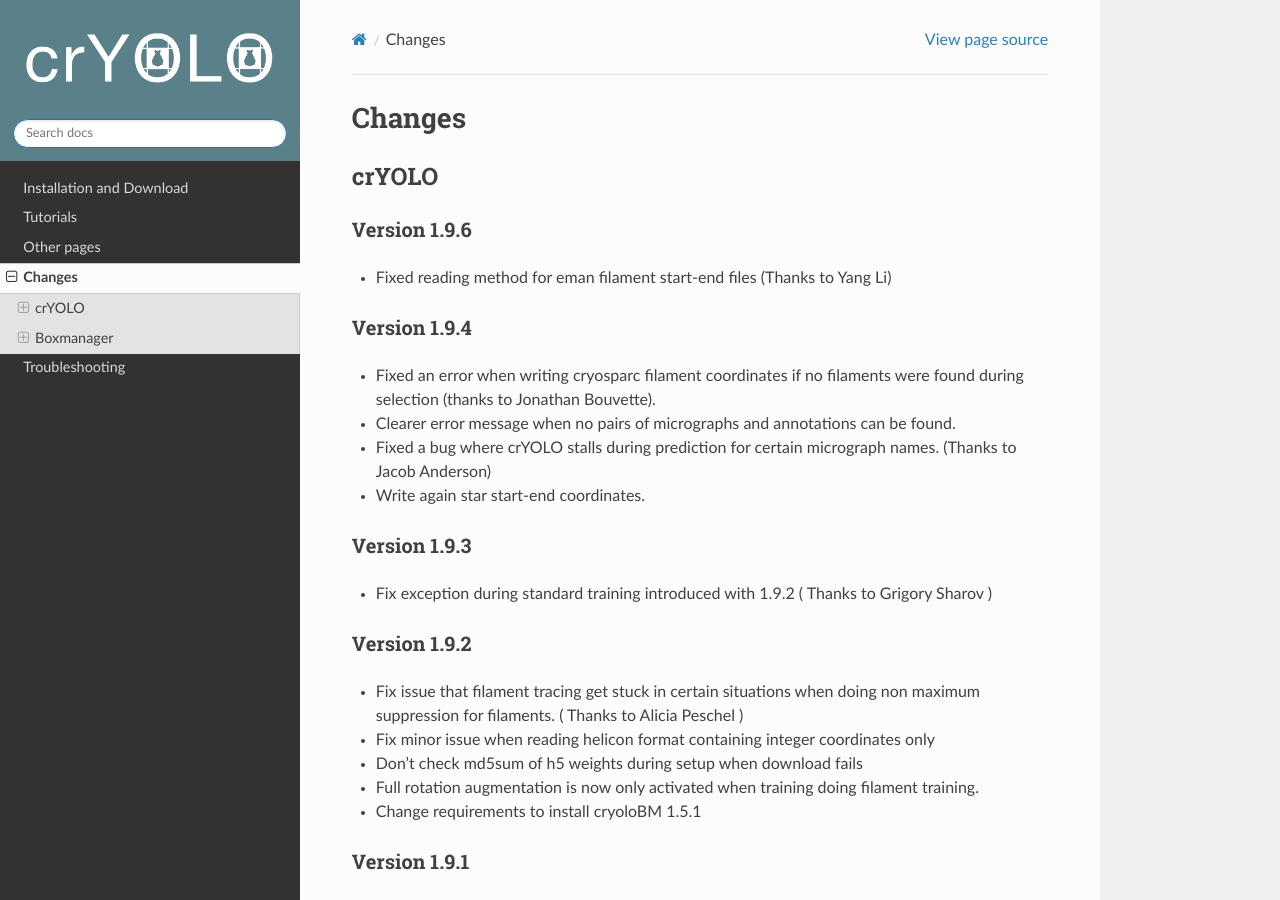
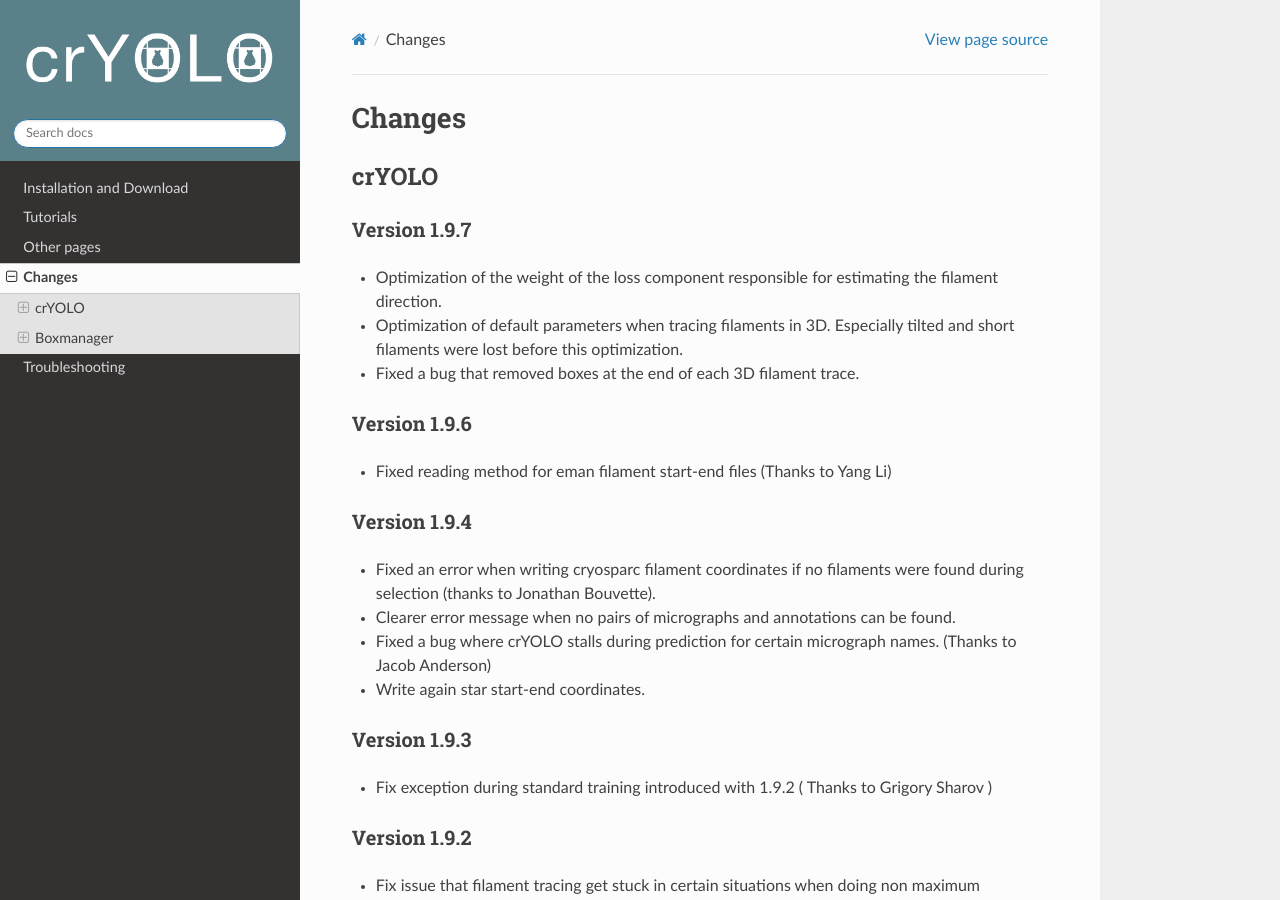
Before and after one commit to MPI-Dortmund/cryolo, a Sphinx documentation site: the page built from source/changes.rst, in a window 1280 px wide and 900 px high. Built offline with Sphinx 7.4.7 and the Read the Docs theme 2.0.0, drawn with Linux system fonts in a browser that asks for light colours; some of the changed text lies outside the part shown.

Commit message:
add changes

```diff
--- a/source/changes.rst
+++ b/source/changes.rst
@@ -3,6 +3,13 @@ Changes
 
 crYOLO
 ^^^^^^
+
+Version 1.9.7
+*************
+
+* Optimization of the weight of the loss component responsible for estimating the filament direction.
+* Optimization of default parameters when tracing filaments in 3D. Especially tilted and short filaments were lost before this optimization.
+* Fixed a bug that removed boxes at the end of each 3D filament trace.
 
 Version 1.9.6
 *************
@@ -226,6 +233,10 @@ Version 1.6.0
 Boxmanager
 ^^^^^^^^^^
 
+Version 1.6.1
+**************
+    * Add command `cryolo_boxmanager_tools.py cbox_directions`
+
 Version 1.5.1
 **************
     * Adapt `cryolo_boxmanager_tools.py createAutopick`  so that accepted wildcard arguments in single parenthesis to avoid "too long argument list" errors (Thanks to Kelly McGuire and Grigory Sharov)
```
